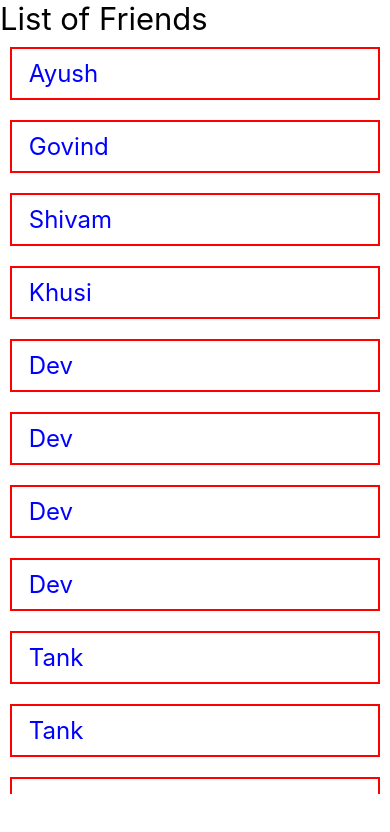
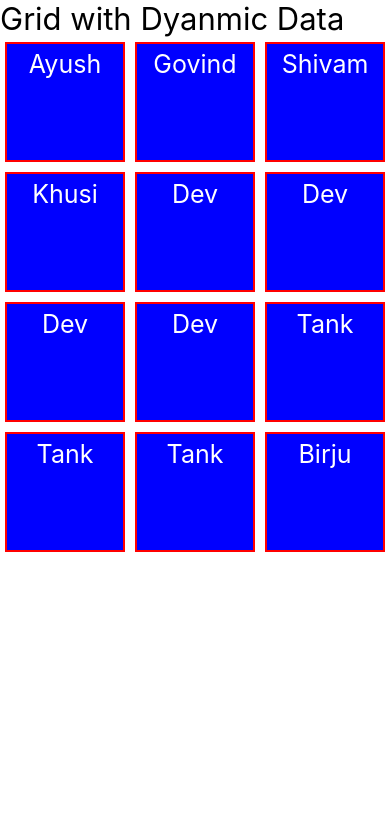
Before and after one commit to ayushsingh021/react_Native_Sheet_Clone, a React Native app: screen / in a window 390 px wide. Shown: the top 832 px of the page. Built offline with nearby package versions, Linux system fonts and the light colour scheme.

Commit message:
Grid creation in RN

```diff
--- a/App.js
+++ b/App.js
@@ -62,31 +62,30 @@
 
   ]
   return (
-    <ScrollView style ={{marginBottom : 50}}>
-
-   <Text style ={{fontSize:31}}>List of Friends </Text>
-
-   {/* <FlatList
-   data={users}
-    renderItem={({item})=><Text style={styles.textItem}>{item.name}</Text>}
-    keyExtractor={item => item.id}
-   /> */}
-   {
-    users.map((item) => <Text style = {styles.textItem}> {item.name}</Text>)
-   }
-
-    </ScrollView>
+   <View>
+    <Text style ={{fontSize:31}}>Grid with Dyanmic Data</Text>
+    <View style= {{flex : 1 , flexDirection :'row' , flexWrap : 'wrap' }}>
+      {
+        users.map((item) => <Text style= {styles.textItem}>{item.name}</Text>)
+      }
+    </View>
+   </View>
   );
 };
 
 const styles = StyleSheet.create(
   {
     textItem: {
-      margin :10 ,
-      fontSize : 24,
-      padding:10,
-      color: 'blue',
+      margin :5 ,
+      fontSize : 25,
+      backgroundColor: 'blue',
+      padding:5,
+      color: "#fff",
+      width :120,
+      height:120,
       borderWidth : 2,
+      textAlign :'center',
+      textAlignVertical :'center',
       borderColor : 'red',
     }
   }
```
